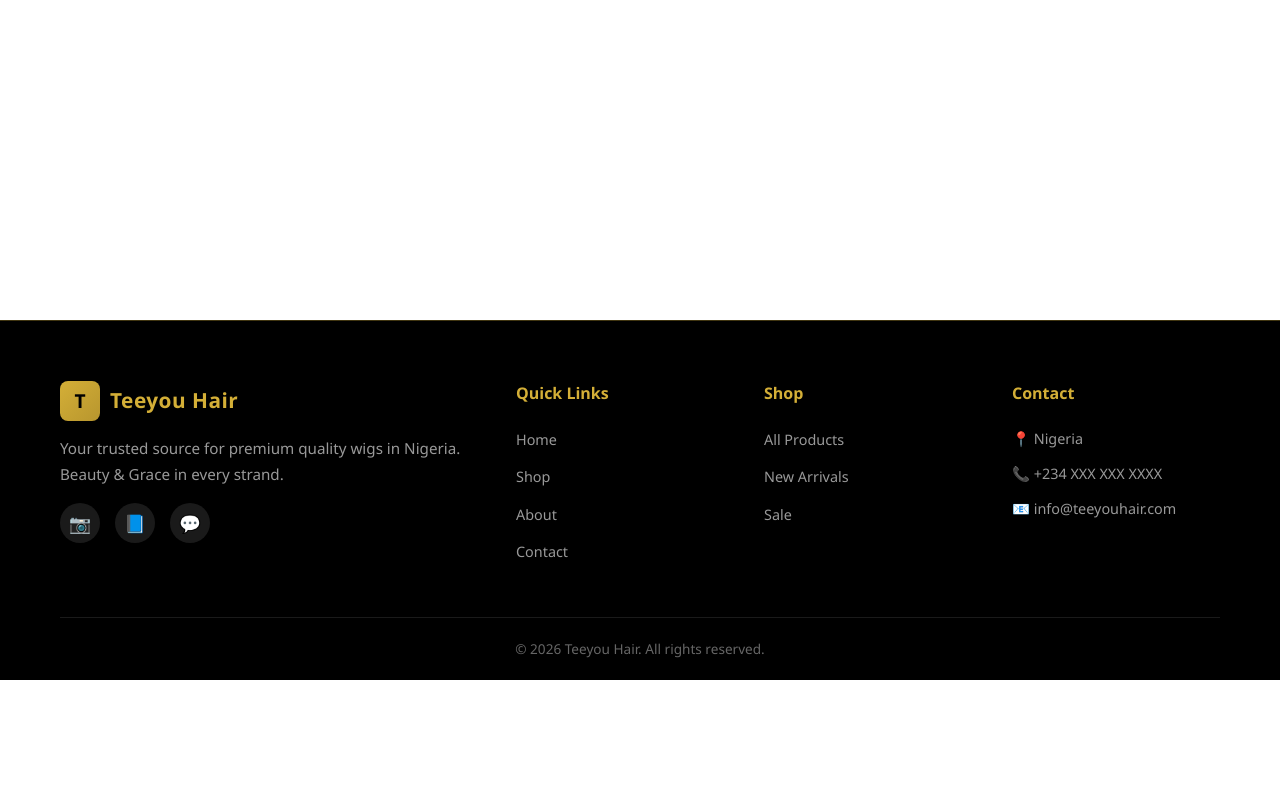
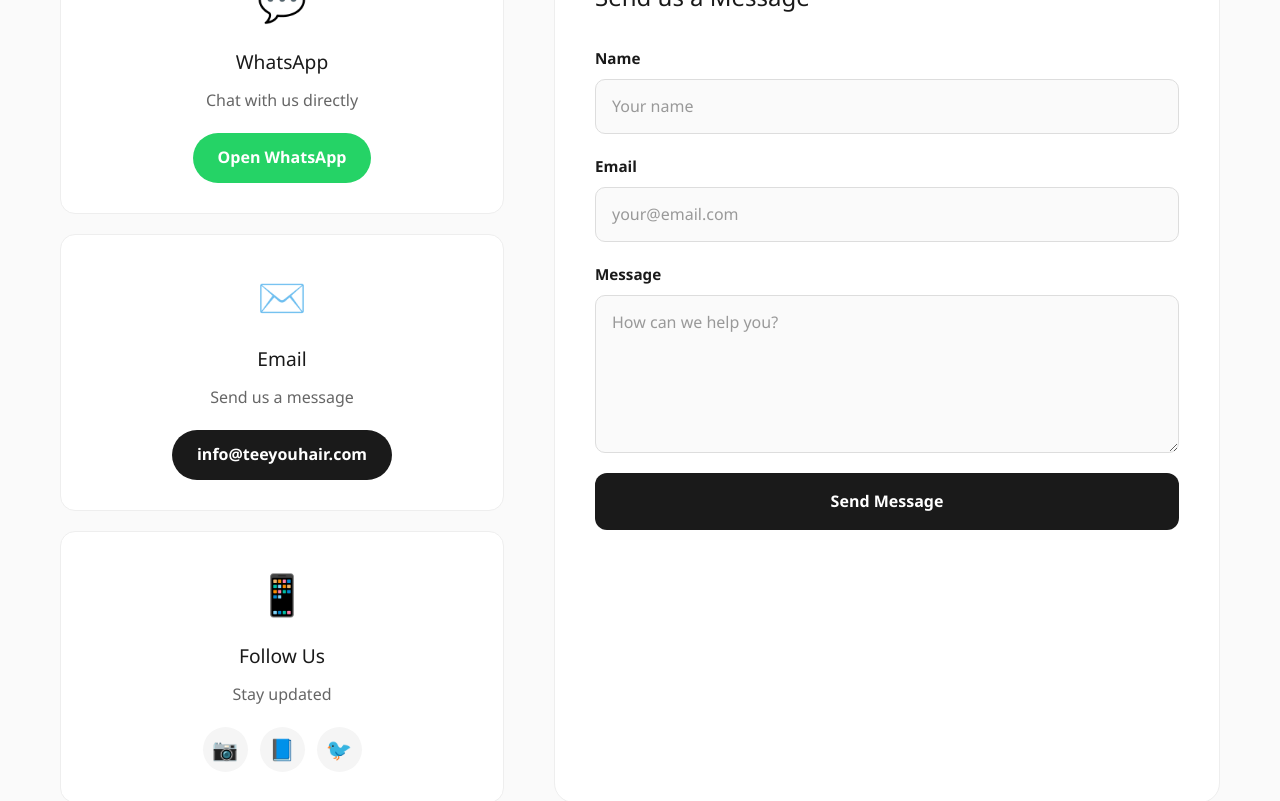
Before and after one commit to theking196/teeyou-website, a Next.js app: page /contact in a window 1280 px wide. Before the commit this address had no page. Shown: the part 480-1281 px from the top of the page. Before the commit the page ends 1160 px from the top, so only its background shows below. Built offline with nearby package versions, Linux system fonts and the light colour scheme.

Commit message:
Add Contact page with WhatsApp, form, and social placeholders

```diff
--- /dev/null
+++ b/app/contact/page.js
@@ -0,0 +1,87 @@
+'use client'
+
+import { useState } from 'react'
+
+export default function Contact() {
+  const [sent, setSent] = useState(false)
+
+  const handleSubmit = (e) => {
+    e.preventDefault()
+    setSent(true)
+  }
+
+  return (
+    <main className="contact-page">
+      <section className="contact-hero">
+        <div className="container">
+          <h1>Get in Touch</h1>
+          <p>We'd love to hear from you</p>
+        </div>
+      </section>
+
+      <section className="contact-content">
+        <div className="container">
+          <div className="contact-grid">
+            {/* Left - Contact Options */}
+            <div className="contact-options">
+              <div className="option-card whatsapp">
+                <span className="option-icon">💬</span>
+                <h3>WhatsApp</h3>
+                <p>Chat with us directly</p>
+                <a href="https://wa.me/2340000000000" className="option-btn">Open WhatsApp</a>
+              </div>
+
+              <div className="option-card email">
+                <span className="option-icon">✉️</span>
+                <h3>Email</h3>
+                <p>Send us a message</p>
+                <a href="mailto:info@teeyouhair.com" className="option-btn">info@teeyouhair.com</a>
+              </div>
+
+              <div className="option-card social">
+                <span className="option-icon">📱</span>
+                <h3>Follow Us</h3>
+                <p>Stay updated</p>
+                <div className="social-icons">
+                  <a href="#" className="social-btn">📷</a>
+                  <a href="#" className="social-btn">📘</a>
+                  <a href="#" className="social-btn">🐦</a>
+                </div>
+              </div>
+            </div>
+
+            {/* Right - Contact Form */}
+            <div className="contact-form-section">
+              <h2>Send us a Message</h2>
+
+              {sent ? (
+                <div className="success-message">
+                  <span>✓</span>
+                  <h3>Message Sent!</h3>
+                  <p>Thank you for reaching out. We'll get back to you soon.</p>
+                  <button onClick={() => setSent(false)} className="btn-resend">Send Another</button>
+                </div>
+              ) : (
+                <form className="contact-form" onSubmit={handleSubmit}>
+                  <div className="form-group">
+                    <label>Name</label>
+                    <input type="text" placeholder="Your name" required />
+                  </div>
+                  <div className="form-group">
+                    <label>Email</label>
+                    <input type="email" placeholder="your@email.com" required />
+                  </div>
+                  <div className="form-group">
+                    <label>Message</label>
+                    <textarea rows="5" placeholder="How can we help you?" required></textarea>
+                  </div>
+                  <button type="submit" className="submit-btn">Send Message</button>
+                </form>
+              )}
+            </div>
+          </div>
+        </div>
+      </section>
+    </main>
+  )
+}
--- a/app/globals.css
+++ b/app/globals.css
@@ -1679,3 +1679,247 @@ ul {
     align-items: center;
   }
 }
+
+/* Contact Page */
+.contact-page {
+  padding-top: 70px;
+  background: #fafafa;
+}
+
+.contact-hero {
+  background: linear-gradient(135deg, #1a1a1a, #000);
+  padding: 80px 0;
+  text-align: center;
+  border-bottom: 2px solid #d4af37;
+}
+
+.contact-hero h1 {
+  font-size: 3rem;
+  color: #fff;
+  margin-bottom: 15px;
+}
+
+.contact-hero p {
+  color: #d4af37;
+  font-size: 1.3rem;
+}
+
+.contact-content {
+  padding: 60px 0;
+}
+
+.contact-grid {
+  display: grid;
+  grid-template-columns: 1fr 1.5fr;
+  gap: 50px;
+}
+
+/* Contact Options */
+.contact-options {
+  display: flex;
+  flex-direction: column;
+  gap: 20px;
+}
+
+.option-card {
+  background: #fff;
+  padding: 30px;
+  border-radius: 15px;
+  border: 1px solid #eee;
+  text-align: center;
+}
+
+.option-icon {
+  font-size: 2.5rem;
+  display: block;
+  margin-bottom: 15px;
+}
+
+.option-card h3 {
+  color: #1a1a1a;
+  font-size: 1.2rem;
+  margin-bottom: 10px;
+}
+
+.option-card p {
+  color: #666;
+  margin-bottom: 20px;
+}
+
+.option-btn {
+  display: inline-block;
+  padding: 12px 25px;
+  background: #1a1a1a;
+  color: #fff;
+  border-radius: 25px;
+  font-weight: 600;
+  text-decoration: none;
+  transition: 0.3s;
+}
+
+.option-btn:hover {
+  background: #d4af37;
+  color: #1a1a1a;
+}
+
+.option-card.whatsapp .option-btn {
+  background: #25D366;
+}
+
+.option-card.whatsapp .option-btn:hover {
+  background: #20BD5A;
+}
+
+.social-icons {
+  display: flex;
+  gap: 12px;
+  justify-content: center;
+}
+
+.social-btn {
+  width: 45px;
+  height: 45px;
+  background: #f5f5f5;
+  border-radius: 50%;
+  display: flex;
+  align-items: center;
+  justify-content: center;
+  font-size: 1.3rem;
+  transition: 0.3s;
+}
+
+.social-btn:hover {
+  background: #d4af37;
+}
+
+/* Contact Form */
+.contact-form-section {
+  background: #fff;
+  padding: 40px;
+  border-radius: 20px;
+  border: 1px solid #eee;
+}
+
+.contact-form-section h2 {
+  font-size: 1.5rem;
+  color: #1a1a1a;
+  margin-bottom: 30px;
+}
+
+.contact-form {
+  display: flex;
+  flex-direction: column;
+  gap: 20px;
+}
+
+.contact-form .form-group {
+  display: flex;
+  flex-direction: column;
+  gap: 8px;
+}
+
+.contact-form label {
+  font-weight: 600;
+  color: #1a1a1a;
+}
+
+.contact-form input,
+.contact-form textarea {
+  padding: 14px 16px;
+  border: 1px solid #ddd;
+  border-radius: 10px;
+  font-size: 1rem;
+  background: #fafafa;
+  transition: 0.3s;
+}
+
+.contact-form input:focus,
+.contact-form textarea:focus {
+  outline: none;
+  border-color: #d4af37;
+  background: #fff;
+}
+
+.contact-form textarea {
+  resize: vertical;
+}
+
+.submit-btn {
+  padding: 16px;
+  background: #1a1a1a;
+  color: #fff;
+  border: none;
+  border-radius: 12px;
+  font-size: 1rem;
+  font-weight: 600;
+  cursor: pointer;
+  transition: 0.3s;
+}
+
+.submit-btn:hover {
+  background: #d4af37;
+  color: #1a1a1a;
+}
+
+/* Success Message */
+.success-message {
+  text-align: center;
+  padding: 40px;
+}
+
+.success-message span {
+  width: 70px;
+  height: 70px;
+  background: #d4af37;
+  border-radius: 50%;
+  display: flex;
+  align-items: center;
+  justify-content: center;
+  font-size: 2rem;
+  color: #1a1a1a;
+  margin: 0 auto 20px;
+}
+
+.success-message h3 {
+  color: #1a1a1a;
+  font-size: 1.5rem;
+  margin-bottom: 10px;
+}
+
+.success-message p {
+  color: #666;
+  margin-bottom: 25px;
+}
+
+.btn-resend {
+  padding: 12px 25px;
+  background: #1a1a1a;
+  color: #fff;
+  border: none;
+  border-radius: 25px;
+  font-weight: 600;
+  cursor: pointer;
+  transition: 0.3s;
+}
+
+.btn-resend:hover {
+  background: #d4af37;
+  color: #1a1a1a;
+}
+
+/* Responsive */
+@media (max-width: 992px) {
+  .contact-grid {
+    grid-template-columns: 1fr;
+  }
+}
+
+@media (max-width: 768px) {
+  .contact-hero h1 {
+    font-size: 2rem;
+  }
+
+  .contact-form-section {
+    padding: 25px;
+  }
+}
```
